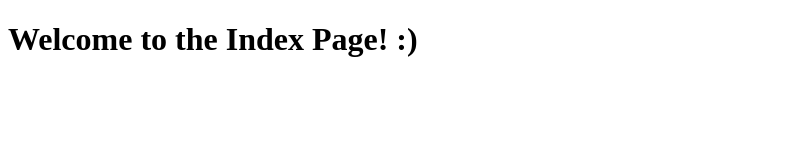
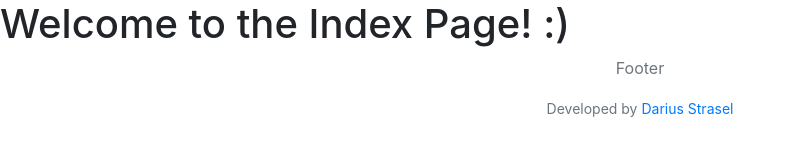
Before and after one commit to dariusstrasel/helloworld-MEAN, a website: page public/index.html in a window 1280 px wide. Shown: the whole page, without its empty margins (0-795 px from the left). Drawn offline with nearby package versions, Linux system fonts and the light colour scheme.

Commit message:
Add jquery + custom css + boostrap css + html footer.

```diff
--- a/public/index.html
+++ b/public/index.html
@@ -3,8 +3,22 @@
 <head>
     <meta charset="UTF-8">
     <title>Index Page</title>
+    <link rel="stylesheet" href="css/bootstrap.min.css">
+    <link rel="stylesheet" href="css/custom.css">
+    <script src="js/jquery-3.2.1.min.js"></script>
 </head>
 <body>
     <h1>Welcome to the Index Page! :)</h1>
+
+    <footer class="footer">
+        <div class="container">
+            <p class="text-muted text-center">
+                Footer
+            </p>
+            <p class="text-muted text-center">
+                <small>Developed by <a href="www.dariusstrasel.com">Darius Strasel</a></small>
+            </p>
+        </div>
+    </footer>
 </body>
 </html>
```
